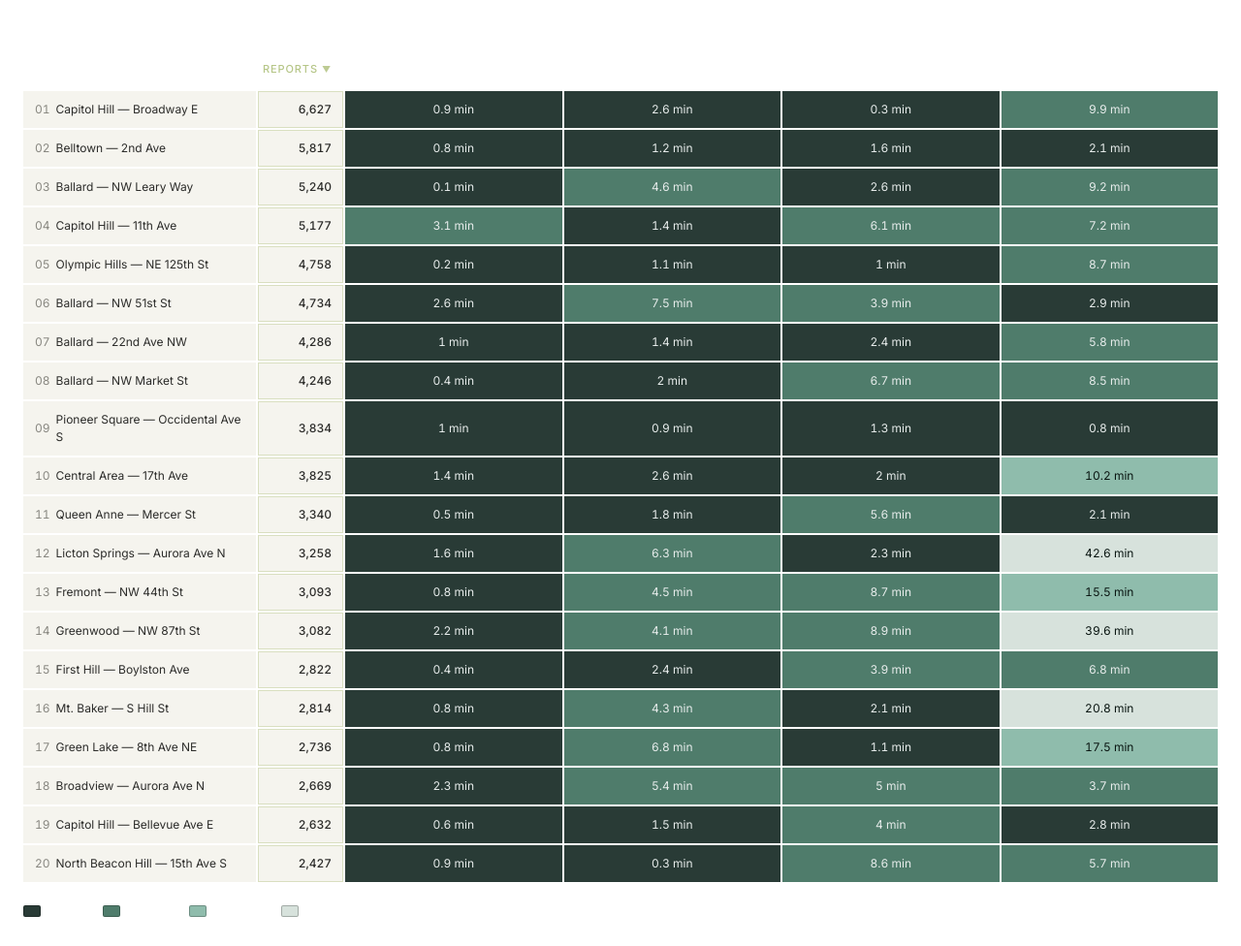
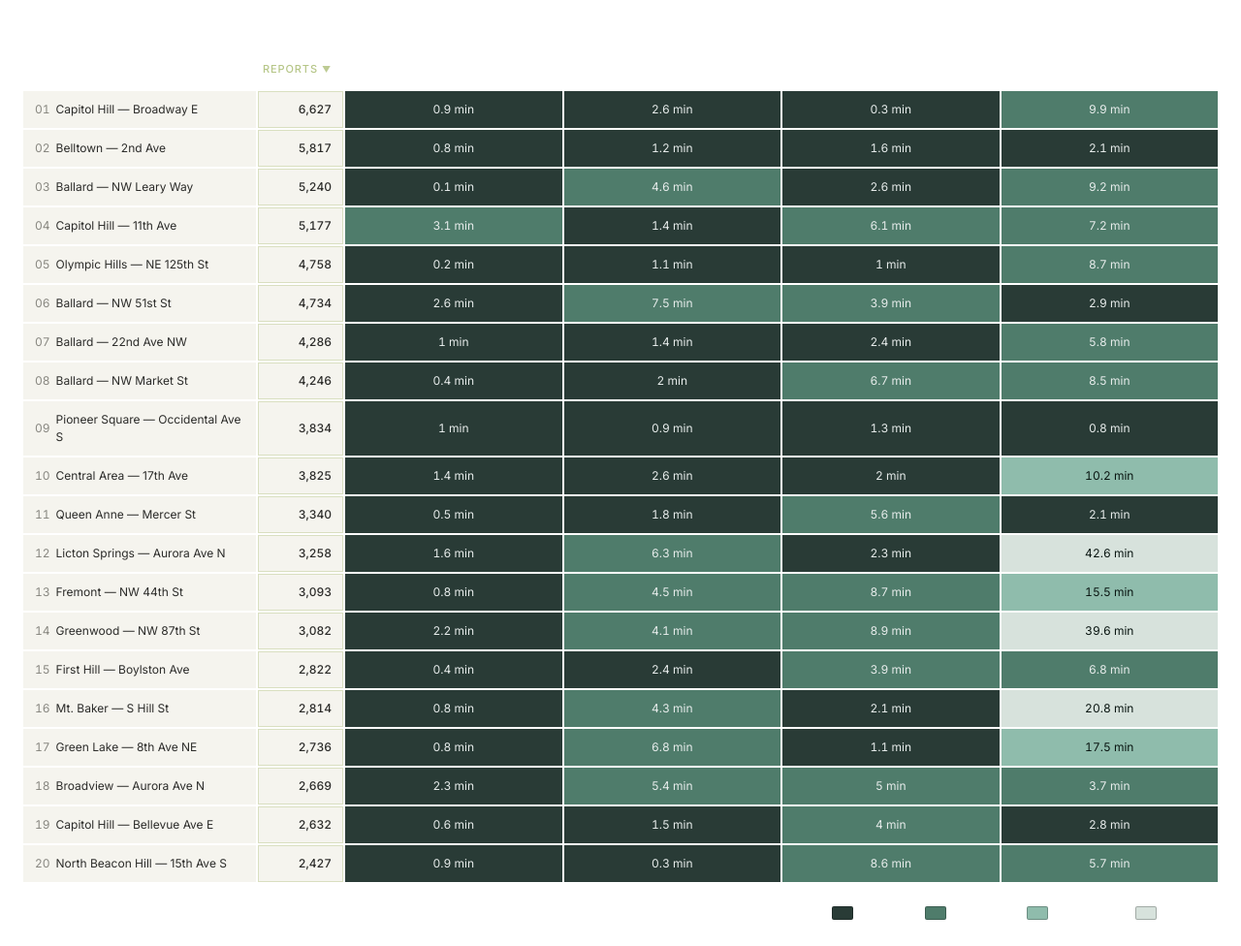
Before and after one commit to naraho2101/encampment_heatmap, a plain HTML site: page index.html in a window 1280 px wide. Shown: the whole page at 97% size. Drawn offline with Linux system fonts and the light colour scheme.

Commit message:
Add files via upload

```diff
--- a/index.html
+++ b/index.html
@@ -38,6 +38,7 @@
     margin: 0 0 14px;
     font-size: 12px;
     color: rgba(255,255,255,0.55);
+    text-align: right;
   }
 
   .cell {
@@ -129,14 +130,16 @@
     margin-top: 18px;
     display: flex;
     align-items: center;
-    gap: 18px;
-    font-size: 11px;
+    justify-content: flex-end;
+    gap: 20px;
+    font-size: 13px;
+    font-weight: 500;
     color: #FFFFFF;
     flex-wrap: wrap;
   }
-  .legend .key { display: flex; align-items: center; gap: 7px; }
+  .legend .key { display: flex; align-items: center; gap: 8px; }
   .legend i {
-    width: 18px; height: 12px; display: inline-block; border-radius: 2px;
+    width: 22px; height: 14px; display: inline-block; border-radius: 2px;
     border: 1px solid rgba(0,0,0,0.25);
   }
 
@@ -241,7 +244,7 @@ function makeHeader(text, cls, key) {
 
 function render() {
   grid.innerHTML = "";
-  grid.appendChild(makeHeader("Site", "h-label", "label"));
+  grid.appendChild(makeHeader("Encampment Site", "h-label", "label"));
   grid.appendChild(makeHeader("Reports", "h-reports", "reports"));
   UTILS.forEach(u => grid.appendChild(makeHeader(u, "h-util", u)));
 
```
